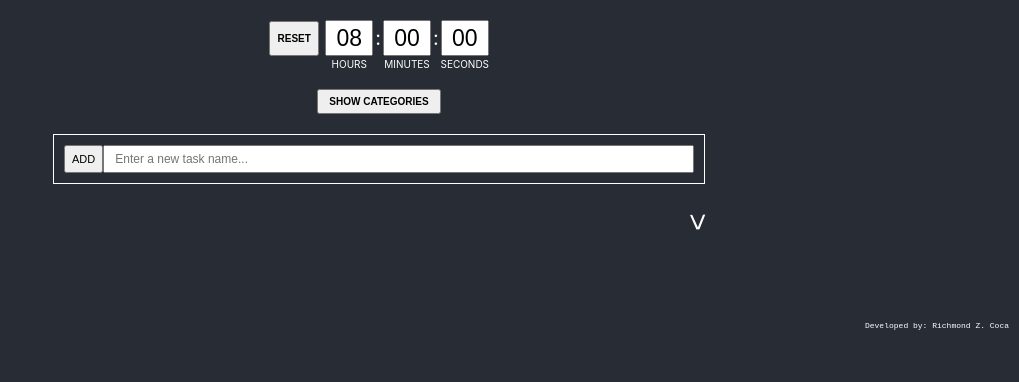
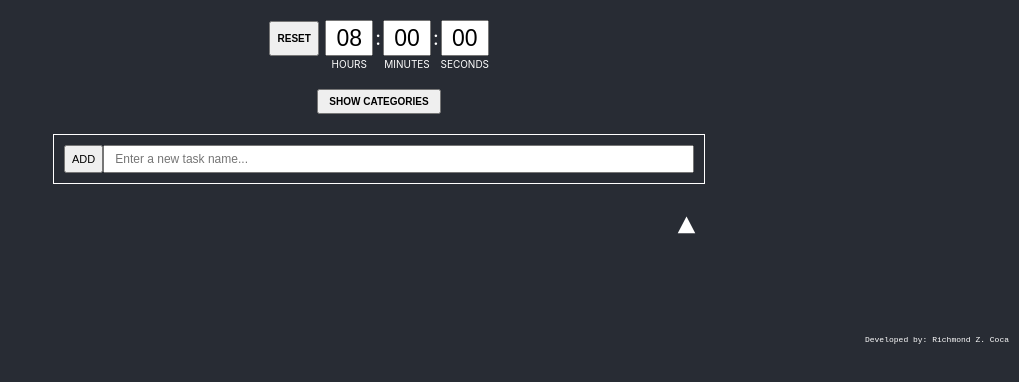
Before and after one commit to richmondzcoca/tasktimer, a React (Create React App) app: page / in a window 1280 px wide. Shown: the top 382 px of the page, without its empty margins (261-1280 px from the left). Built offline with nearby package versions, Linux system fonts and the light colour scheme.

Commit message:
Fix bug when time is out

```diff
--- a/src/App.scss
+++ b/src/App.scss
@@ -6,6 +6,10 @@
 
   button {
     cursor: pointer;
+
+    &:disabled {
+      cursor: not-allowed;
+    }
 
     &:hover {
       background-color: rgb(187, 187, 187);
@@ -292,17 +296,29 @@
           display: flex;
         }
         .caret {
-          transform: rotate(89deg);
+          transform: rotate(0deg);
           font-family: monospace;
           font-size: 30px;
           align-self: flex-end;
-          background: none;
           border: none;
           color: white;
-          transition: transform 300ms ease-in-out;
+          width: 50px;
+          height: 50px;
+          border-radius: 50%;
+          background-color: #ffffff00;
+          transition: transform 300ms ease-in-out, background-color 300ms ease-in-out;
+
+          &:hover {
+            background-color: #80808047;
+          }
+
+          span {
+            position: relative;
+            top: -3px;
+          }
 
           &.show {
-            transform: rotate(-88deg);
+            transform: rotate(898deg);
           }
         }
       }
--- a/src/App.tsx
+++ b/src/App.tsx
@@ -52,7 +52,7 @@ function App() {
     addTaskCategories(categoriesOptions)
   }, [categoriesOptions])
 
-  const updateTaskList = useCallback((index: number, elapsedTime: number, prevTime: number) => {
+  const updateTaskList = useCallback((index: number, elapsedTime: number, prevTime: number, isPlay = true) => {
     const time = updateTime(elapsedTime)
     const hours = TruncateTime(time.hours)
     const minutes = TruncateTime(time.minutes)
@@ -66,7 +66,8 @@ function App() {
       seconds,
       elapsedTime,
       prevTime,
-      hoursEquivalent
+      hoursEquivalent,
+      isPlay
     } : task)
     setTaskList(taskList)
     addTaskList(taskList)
@@ -99,9 +100,31 @@ function App() {
             const now = new Date().getTime()
             const distance = countDownTime - now
 
+            console.log("distance: ", distance)
+
             if(distance < 0) {
+              taskTimerData = {
+                isPause: true,
+                hours: '08',
+                minutes: '00',
+                seconds: '00',
+                distance: 0,
+                countDownTime: 0
+              }
+
+              elapsedTime += now - prevTime
+              prevTime = 0
+              updateTaskList(startStopWatch?.taskIndex!, elapsedTime, prevTime, false)
+              setTaskTimerData(taskTimerData)
+              setStartStopWatch({
+                taskIndex: 0,
+                isPlay: false
+              })
+              setHours('08')
+              setMinutes('00')
+              setSeconds('00')
+              alert('Your time has out.')
               cancelAnimationFrame(refTimeInterval.current)
-              taskTimerData.isPause = true
             }
             else {
               const intervalHours = TruncateTime(Math.floor((distance % (1000 * 60 * 60 * 24)) / (1000 * 60 * 60)))
@@ -124,10 +147,10 @@ function App() {
               setHours(intervalHours)
               setMinutes(intervalMinutes)
               setSeconds(intervalSeconds)
+
+              refTimeInterval.current = requestAnimationFrame(animate)
+              setTaskTimerData(taskTimerData)
             }
-
-            localStorage.setItem('taskTimerData', JSON.stringify(taskTimerData))
-            refTimeInterval.current = requestAnimationFrame(animate)
           }
 
           refTimeInterval.current = requestAnimationFrame(animate)
@@ -482,7 +505,7 @@ function App() {
                       <span>h</span>
                     </div>
                     <div className='delete-container'>
-                      <button onClick={() => handleTaskListDelete(index)} className='delete'>DELETE</button>
+                      <button disabled={startStopWatch?.isPlay} onClick={() => handleTaskListDelete(index)} className='delete'>DELETE</button>
                     </div>
                   </div>
                 )
@@ -492,7 +515,7 @@ function App() {
         </div>
         <div className="task-total-hours">
           <button onClick={handleShowTotalHours} className={`caret${showTotalHours ? ' show' : ''}`}>
-            {'>'}
+            <span>▲</span>
           </button>
           {
             showTotalHours &&
```
